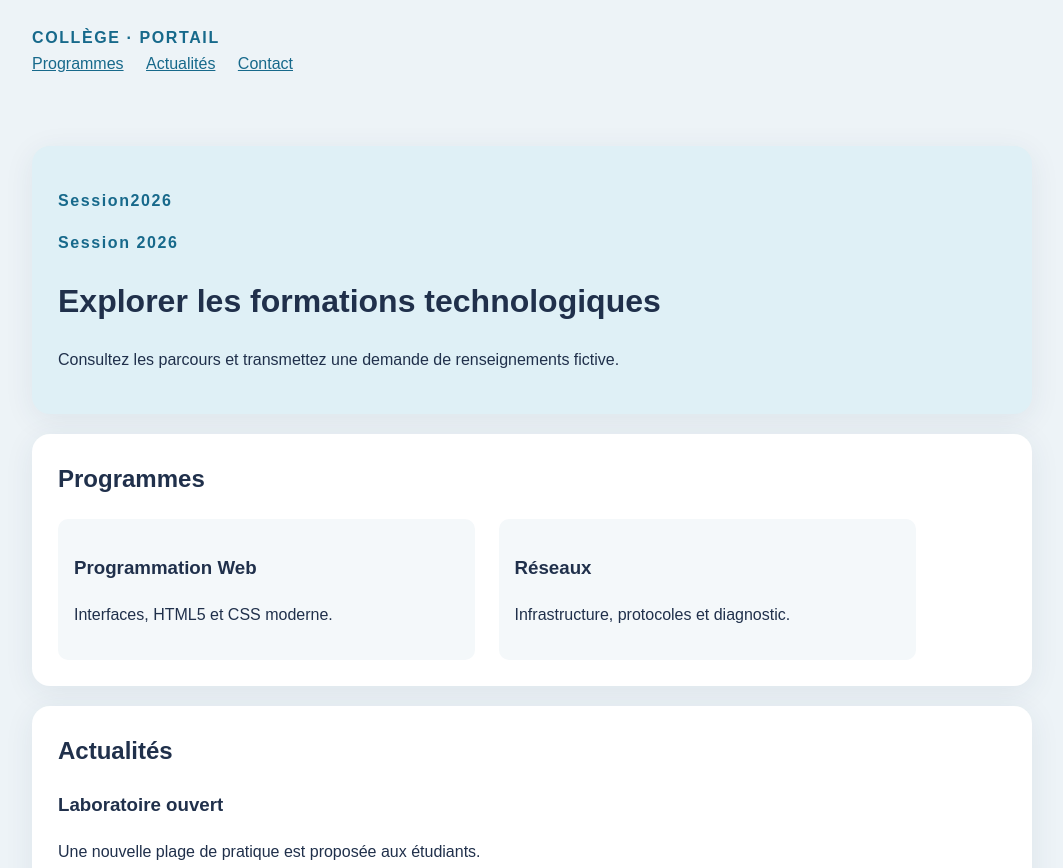
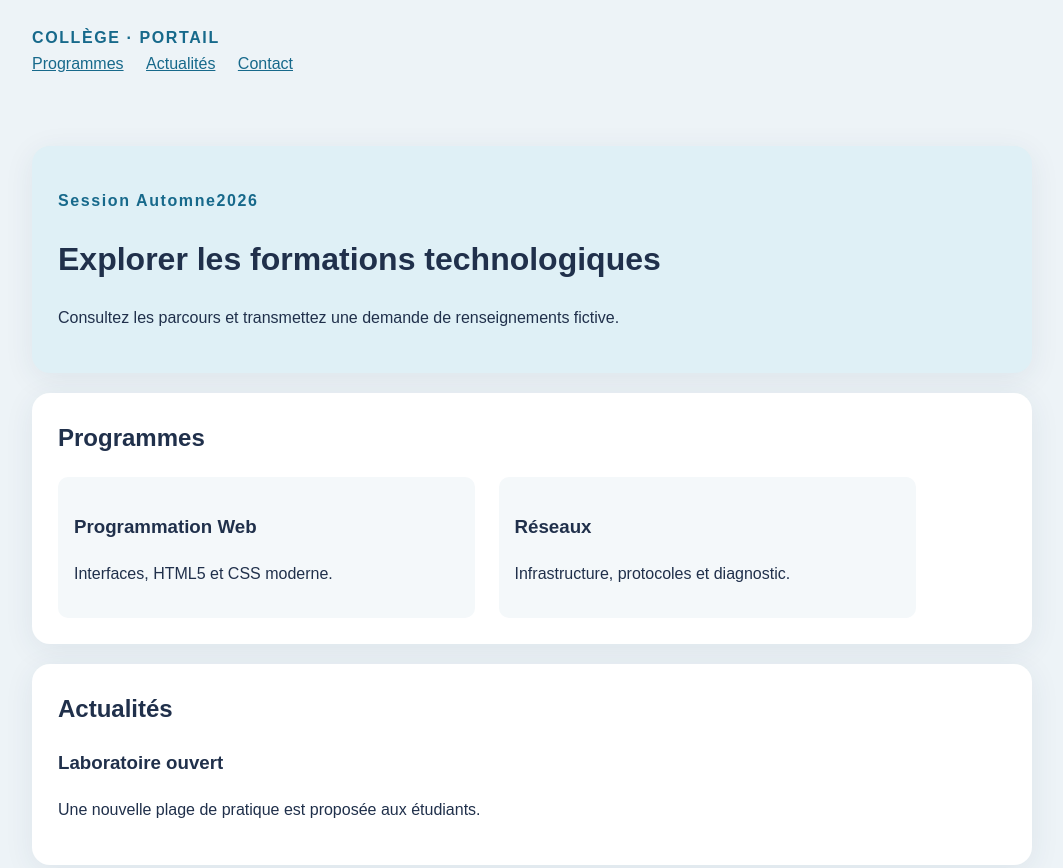
Before and after one commit to xanboshi2106-lgtm/portail-du-college, a plain HTML site: page index.html in a window 1280 px wide. Shown: the top 868 px of the page, without its empty margins (108-1171 px from the left). Drawn offline with Linux system fonts and the light colour scheme.

Commit message:
Mis a jour de la Session

```diff
--- a/index.html
+++ b/index.html
@@ -22,8 +22,7 @@
   </header>
   <main id="contenu">
    <section aria-labelledby="accueil" class="intro">
-    <p class="eyebrow">Session2026</p>
-    <p class="eyebrow">Session 2026</p>
+    <p class="eyebrow">Session Automne2026</p>
     <h1 id="accueil">Explorer les formations technologiques</h1>
     <p>Consultez les parcours et transmettez une demande de renseignements fictive.</p>
    </section>
```
